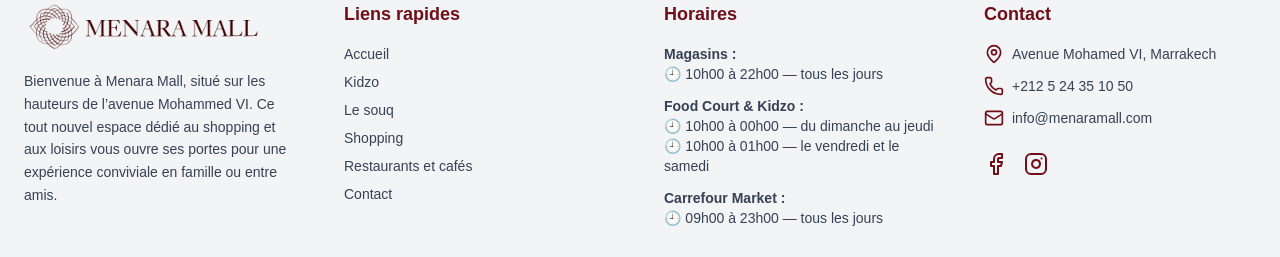
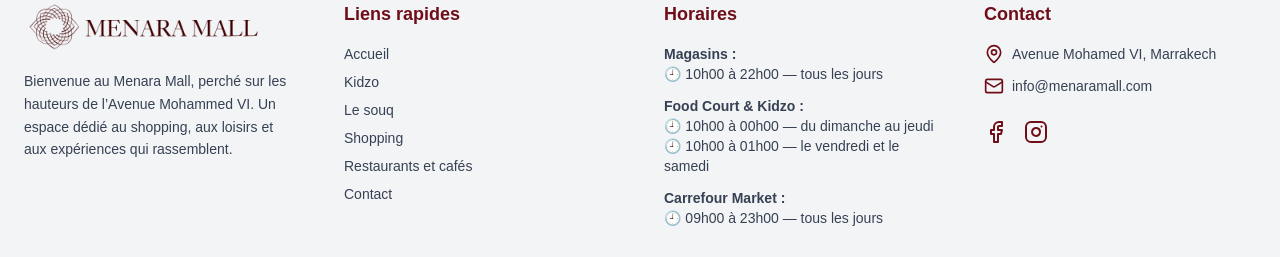
Before and after one commit to tahaelbal/Menaramall, a Next.js app: page / in a window 1280 px wide. Shown: the part 4905-5162 px from the top of the page. Built offline with nearby package versions, Linux system fonts and the light colour scheme.

Commit message:
mofifier footer

```diff
--- a/components/footer.jsx
+++ b/components/footer.jsx
@@ -13,9 +13,8 @@
             className="w-52 sm:w-60 h-auto object-contain mb-4"
           />
           <p className="text-sm leading-relaxed">
-            Bienvenue à Menara Mall, situé sur les hauteurs de l’avenue Mohammed VI.
-            Ce tout nouvel espace dédié au shopping et aux loisirs vous ouvre ses portes
-            pour une expérience conviviale en famille ou entre amis.
+            Bienvenue au Menara Mall, perché sur les hauteurs de l’Avenue Mohammed VI.
+            Un espace dédié au shopping, aux loisirs et aux expériences qui rassemblent.
           </p>
         </div>
 
@@ -61,10 +60,10 @@
               <MapPin className="w-5 h-5 text-[#6F0E18]" />
               Avenue Mohamed VI, Marrakech
             </li>
-            <li className="flex items-center gap-2">
+            {/* <li className="flex items-center gap-2">
               <Phone className="w-5 h-5 text-[#6F0E18]" />
               <a href="tel:+212524351050">+212 5 24 35 10 50</a>
-            </li>
+            </li> */}
             <li className="flex items-center gap-2">
               <Mail className="w-5 h-5 text-[#6F0E18]" />
               <a href="mailto:info@menaramall.com">info@menaramall.com</a>
```
